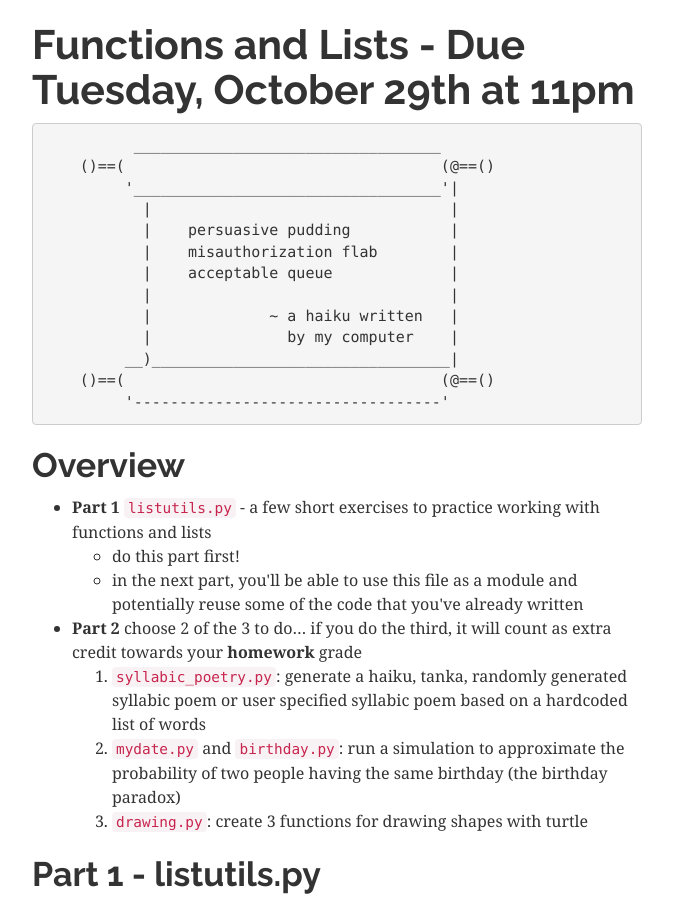
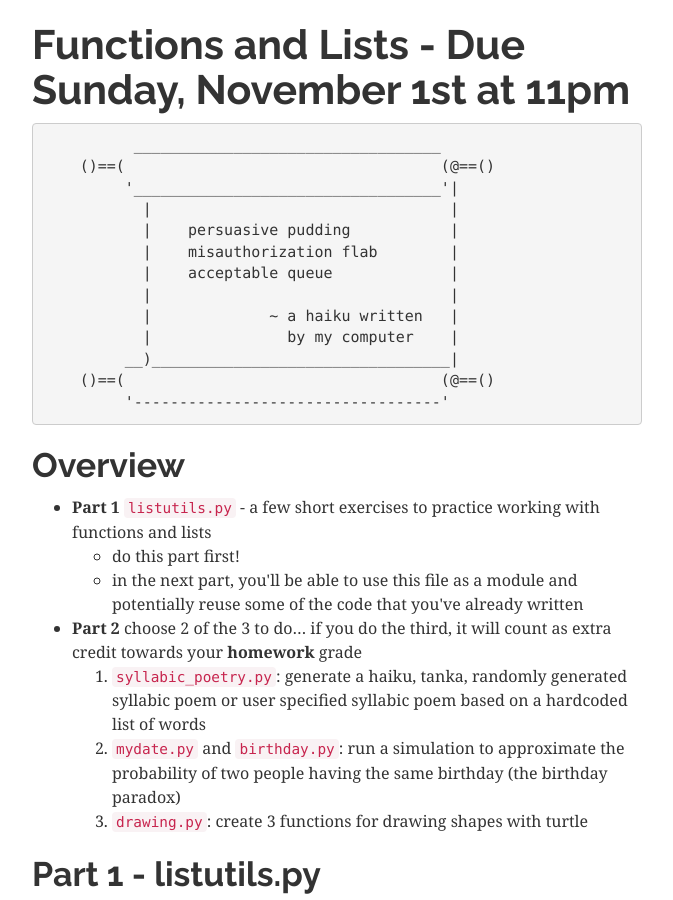
Before and after one commit to foureyes/csci-ua.0003-fall2020-001, a Jekyll site: the page built from assignments/hw06/list-utilities.md, in a window 1280 px wide and 900 px high. Shown: the whole window, without its empty margins (303-976 px from the left). Built offline with Jekyll 4.4.1, drawn with Linux system fonts in a browser that asks for light colours.

````diff
--- a/assignments/hw06/list-utilities.md
+++ b/assignments/hw06/list-utilities.md
@@ -49,7 +49,7 @@
 }
 </script>
 
-# Functions and Lists - Due Tuesday, October 29th at 11pm
+# Functions and Lists - Due Sunday, November 1st at 11pm
 
 
 ```
````
